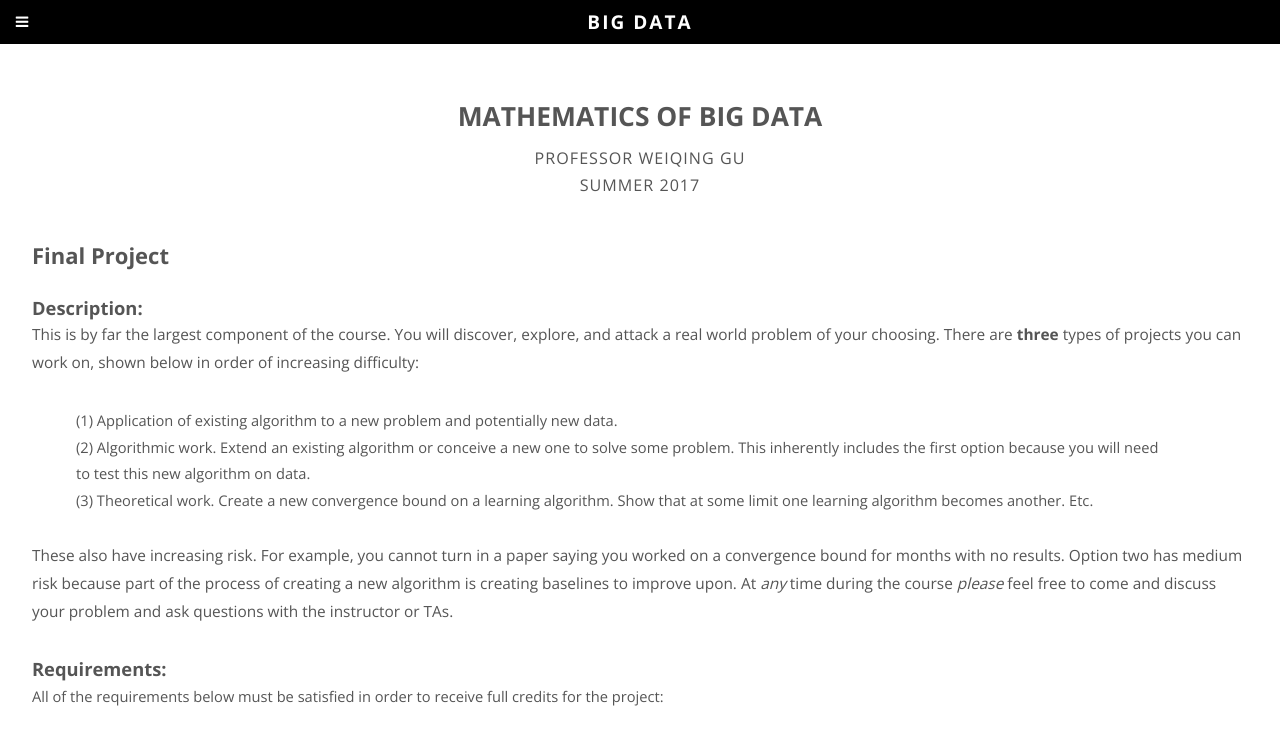
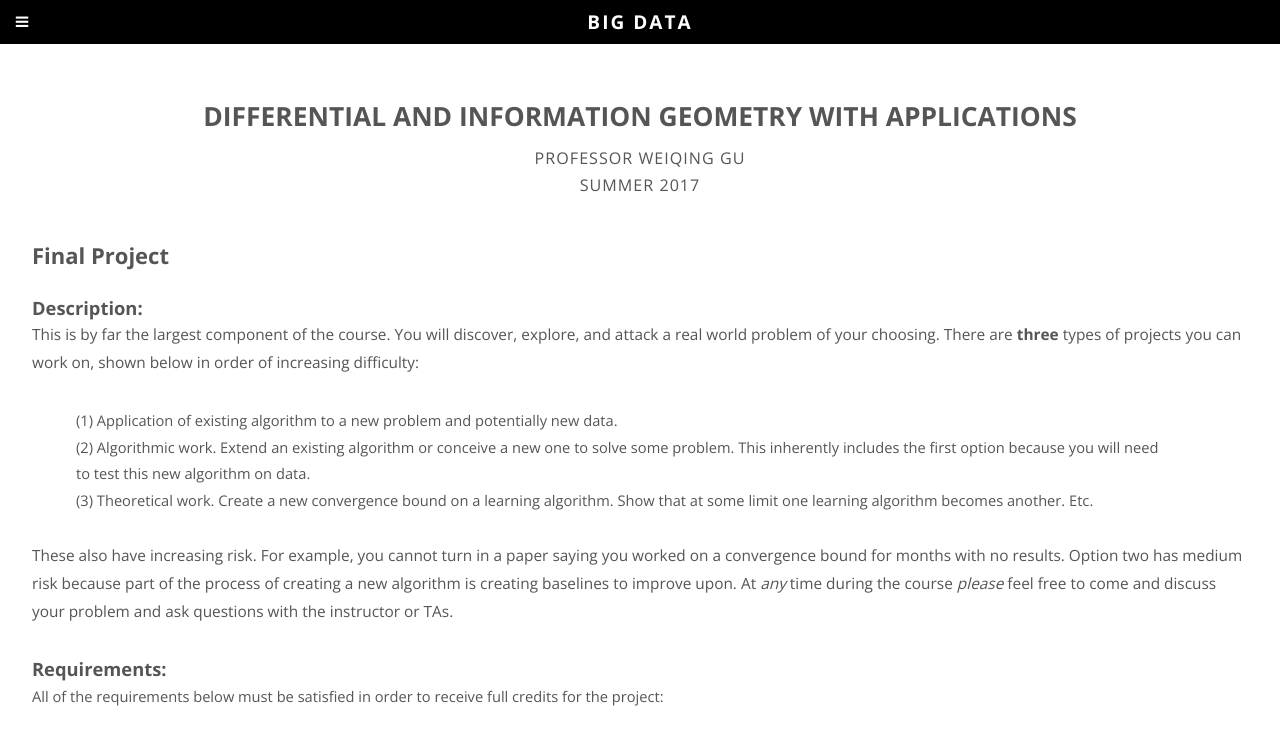
Before and after one commit to weiqinggu/Math142, a plain HTML site: page project.html in a window 1280 px wide. Shown: the top 733 px of the page. Drawn offline with nearby package versions, Linux system fonts and the light colour scheme.

Commit message:
Fixed class title

```diff
--- a/project.html
+++ b/project.html
@@ -58,7 +58,7 @@
 				<div id="content" class="container">
 					<section>
 						<header class="major">
-							<h2 align="center">Mathematics of Big Data</h2>
+							<h2 align="center">Differential and Information Geometry with Applications</h2>
 							<span class="byline" align="center">
 								Professor Weiqing Gu <br>
 								Summer 2017
```
